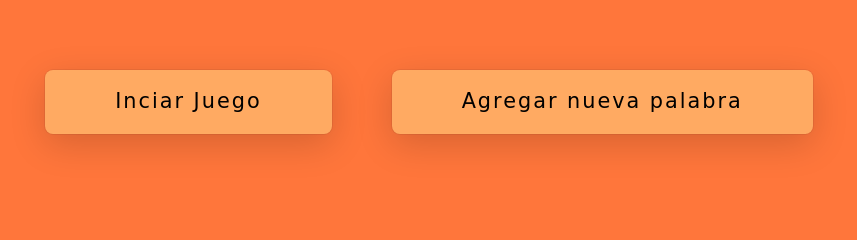
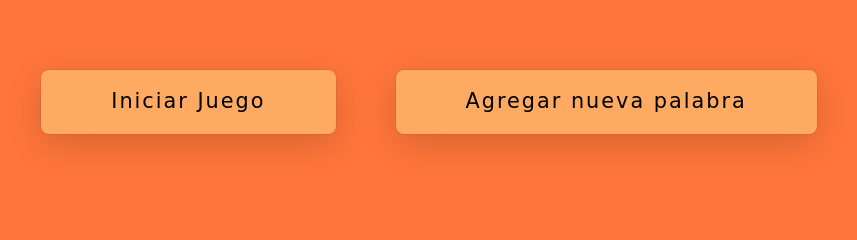
Before and after one commit to EmAMaz/juegodelahorcado, a plain HTML site: page index.html in a window 1280 px wide. Shown: the part 298-538 px from the top of the page, 211-1068 px from the left. Drawn offline with Linux system fonts and the light colour scheme; some packages are replaced by stand-ins of ours; a script that the page names is missing; a web font is replaced by a local one.

Commit message:
Corrigiendo nombre "Iniciar Juego"

```diff
--- a/index.html
+++ b/index.html
@@ -33,7 +33,7 @@
         </div>
 
         <div class="principal">
-            <button class = "button" id="inciarJuego">Inciar Juego</button>
+            <button class = "button" id="inciarJuego">Iniciar Juego</button>
             <button class = "button" id="agregarPalabra" >Agregar nueva palabra</button>
         </div>
 
```
